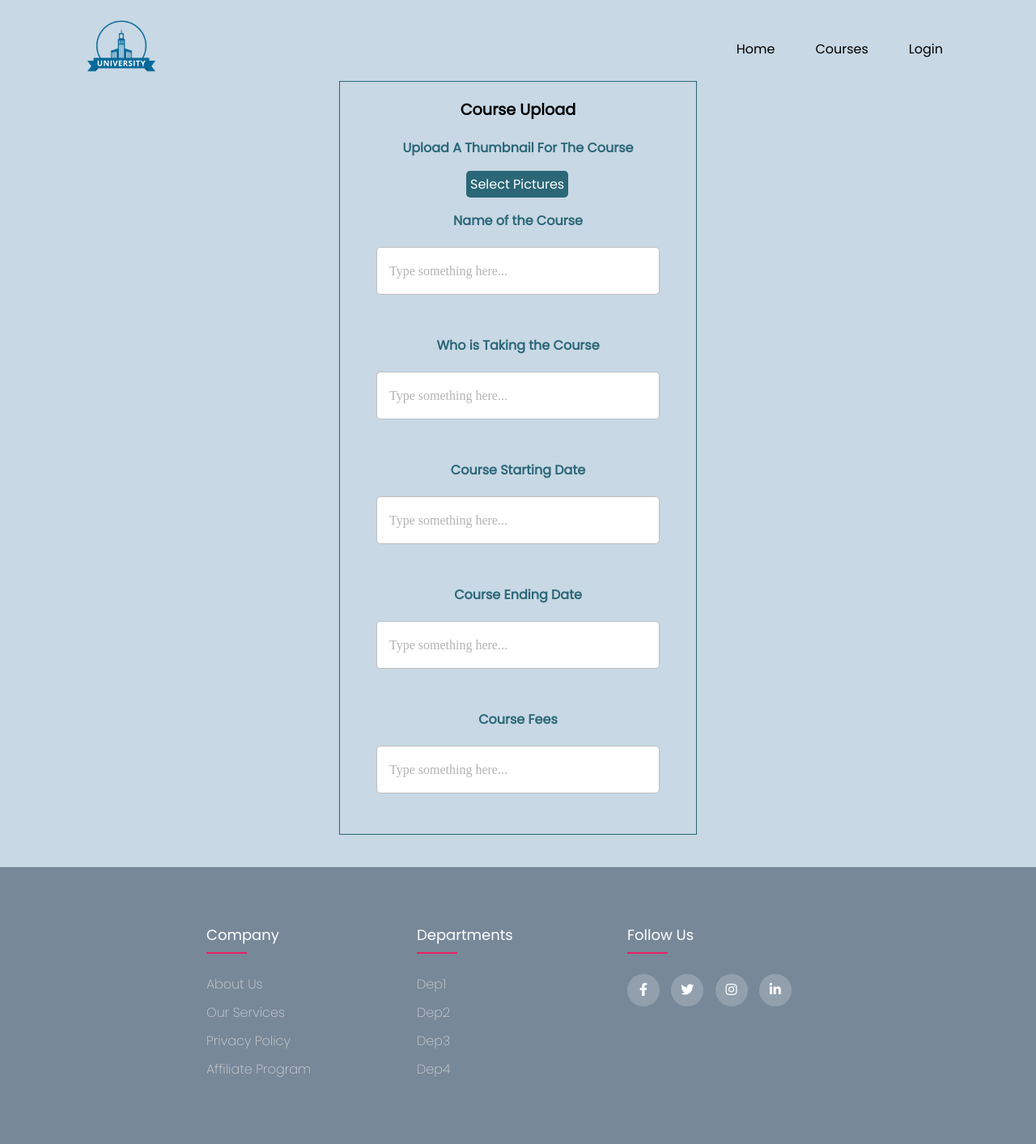
After one commit to arnobm97/courseRegSystem, a PHP site: page /test.php in a window 1280 px wide. The commit adds this page. Shown: the whole page at 81% size. Run offline with PHP 8.4, Linux system fonts and the light colour scheme.

Commit message:
courseup added

```diff
--- a/css/style.css
+++ b/css/style.css
@@ -493,7 +493,134 @@ header ul li a:hover{
 }
 
 
+/* course-form css */
+.form-container{
+    margin-top: 10vh;
+	min-width: 100vh;
+	min-height: 100vh;
+	font-family: "Poppins", sans-serif;
+	display: flex;
+	justify-content: center;
+}
+.inventor-header {
+	text-align: center;
+	font-size: larger;
 
+}
+.input-post{
+	text-align: center;
+	color: #2b6777;
+	font-weight: 600;
+    margin-bottom: 20px;
+    margin-top: 20px;
+	/* font-size:xx-small; */
+
+}
+.wrapper{
+	width: 400px;
+	/* border-radius: 5px; */
+	padding: 0px 25px 30px;
+	/* box-shadow: 8px 8px 10px rgba(0,0,0,0.06); */
+}
+.wrapper h2{
+	color: #2b6777;
+	font-size: 28px;
+	text-align: center;
+}
+.wrapper textarea{
+	width: 100%;
+	resize: none;
+	height: 59px;
+	outline: none;
+	padding: 15px;
+	font-size: 16px;
+	margin-top: 20px;
+	border-radius: 5px;
+	max-height: 330px;
+	caret-color: #2b6777;
+	border: 1px solid #bfbfbf;
+}
+textarea::placeholder{
+	color: #b3b3b3;
+}
+textarea:is(:focus, :valid){
+	padding: 14px;
+	border: 2px solid #2b6777;
+}
+textarea::-webkit-scrollbar{
+	width: 0px;
+}
+.post-text{
+	width: 100%;
+	resize: none;
+	height: 59px;
+	outline: none;
+	padding: 15px;
+	font-size: 16px;
+	border-radius: 5px;
+	max-height: 330px;
+	caret-color: #2b6777;
+	border: 1px solid #bfbfbf;
+	}
+.post-text::placeholder{
+	color: #b3b3b3;
+	}
+.post-text:is(:focus, :valid){
+	padding: 14px;
+	border: 2px solid #2b6777;
+	}
+	.post-text::-webkit-scrollbar{
+	width: 0px;
+	}
+	input {
+		padding: 10px;
+		/* width: 100%; */
+		font-size: 17px;
+		font-family: Raleway;
+		border: 1px solid #aaaaaa;
+	}
+
+	  /* Mark input boxes that gets an error on validation: */
+	input.invalid {
+		background-color: #ffdddd;
+	}
+.post-left{
+	width:fit-content;
+	height: fit-content;
+	border: 1px #2b6777 solid;
+	margin:20px ;
+	display: flex;
+    padding: 20px;
+	flex-direction: column;
+	/* align-items: flex-end; */
+}
+.select-button2{
+	width: 100px;
+	background-color: #2b6777;
+	border: none;
+	outline: none;
+	height: 20px;
+	border-radius: 0.3rem;
+	/* display: block; */
+	color: #fff;
+	font-weight: 400;
+	cursor: pointer;
+    padding: 5px;
+    position: relative;
+    left: 26%;
+
+}
+.select-button2.transparent:hover {
+	background-color: white;
+	color: #2b6777;
+}
+
+.select-button2:hover {
+	background-color: #52ab98;
+}
+.hidden{
+    display: none;
+}
 
   /* responsive */
 
--- /dev/null
+++ b/test.php
@@ -0,0 +1,44 @@
+<?php
+    include "includes/header.php";
+    include "includes/navbar.php";
+    // include "includes/dbConfig.php";
+?>
+<div class="form-container">
+    <section class="post-left">
+            <form action="" method="post" class="post-form"id="left-hand" enctype="multipart/form-data">
+                <h5 class="inventor-header">Course Upload</h5>
+                <div class="input-post"> Upload A Thumbnail For The Course   </div>
+                <input type="file" class="hidden" id="file-thumbnail" name="thumbnail" accept="image/*"  />
+                <label for="file-thumbnail"class="select-button2">Select Pictures</label>
+
+                <div class="wrapper">
+                <div class="input-post"> Name of the Course </div>
+
+                    <input type="text"class="post-text" spellcheck="false" placeholder="Type something here..."name="title" required>
+                </div>
+                <div class="wrapper">
+                <div class="input-post"> Who is Taking the Course  </div>
+
+                    <input type="text"class="post-text" spellcheck="false" placeholder="Type something here..."name="title" required>
+                </div>
+                <div class="wrapper">
+                <div class="input-post"> Course Starting Date</div>
+
+                    <input type="text"class="post-text" spellcheck="false" placeholder="Type something here..."name="title" required>
+                </div>
+                <div class="wrapper">
+                <div class="input-post"> Course Ending Date </div>
+
+                    <input type="text"class="post-text" spellcheck="false" placeholder="Type something here..."name="title" required>
+                </div>
+                <div class="wrapper">
+                <div class="input-post"> Course Fees </div>
+
+                    <input type="text"class="post-text" spellcheck="false" placeholder="Type something here..."name="title" required>
+                </div>
+            </form>
+    </section>
+</div>
+<?php
+    include "includes/footer.php";
+?>
```
Also changed, not shown: courses/courseup.php (added, +44 -0 lines).
